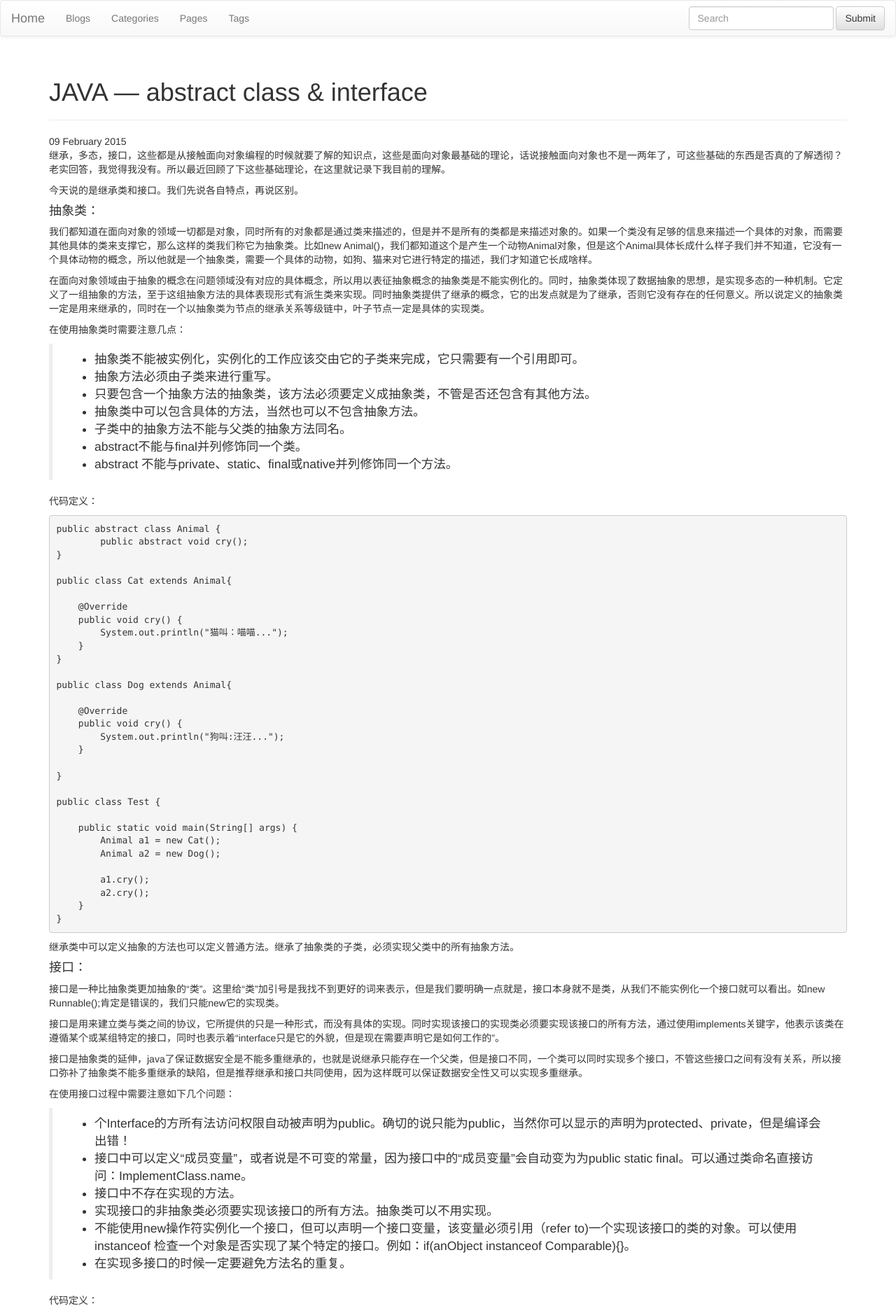
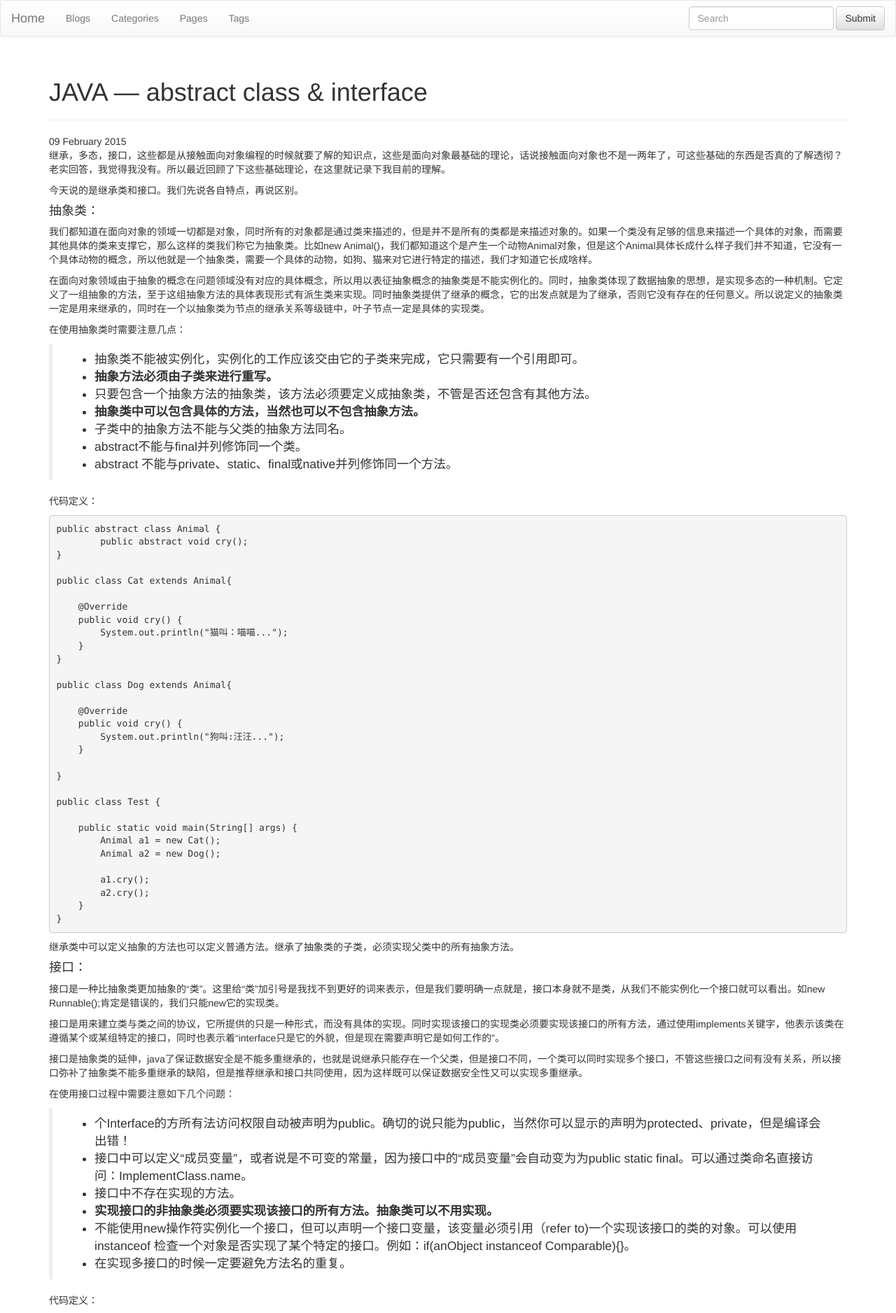
Before and after one commit to VivianJoJo/vivianjojo.github.com, a Jekyll site: the page built from _posts/2015-02-09-abstract-class--interface.md, in a window 1280 px wide. Shown: the top 1876 px of the page at 70% size. Built offline with Jekyll 4.4.1, drawn with Linux system fonts in a browser that asks for light colours; nearby versions of some CDN libraries; library files that are not in the unit come from our copies; comment, search, counter and statistics services are not loaded; some of the changed text lies outside the part shown.

```diff
--- a/_posts/2015-02-09-abstract-class--interface.md
+++ b/_posts/2015-02-09-abstract-class--interface.md
@@ -20,9 +20,9 @@ tags: []
 在使用抽象类时需要注意几点：
 
 >* 抽象类不能被实例化，实例化的工作应该交由它的子类来完成，它只需要有一个引用即可。
- * 抽象方法必须由子类来进行重写。
+ * **抽象方法必须由子类来进行重写。**
  * 只要包含一个抽象方法的抽象类，该方法必须要定义成抽象类，不管是否还包含有其他方法。
- * 抽象类中可以包含具体的方法，当然也可以不包含抽象方法。
+ * **抽象类中可以包含具体的方法，当然也可以不包含抽象方法。**
  * 子类中的抽象方法不能与父类的抽象方法同名。
  * abstract不能与final并列修饰同一个类。
  * abstract 不能与private、static、final或native并列修饰同一个方法。
@@ -76,7 +76,7 @@ tags: []
 > * 个Interface的方所有法访问权限自动被声明为public。确切的说只能为public，当然你可以显示的声明为protected、private，但是编译会出错！
  * 接口中可以定义“成员变量”，或者说是不可变的常量，因为接口中的“成员变量”会自动变为为public static final。可以通过类命名直接访问：ImplementClass.name。
  * 接口中不存在实现的方法。
- * 实现接口的非抽象类必须要实现该接口的所有方法。抽象类可以不用实现。
+ * **实现接口的非抽象类必须要实现该接口的所有方法。抽象类可以不用实现。**
  * 不能使用new操作符实例化一个接口，但可以声明一个接口变量，该变量必须引用（refer to)一个实现该接口的类的对象。可以使用 instanceof 检查一个对象是否实现了某个特定的接口。例如：if(anObject instanceof Comparable){}。
  * 在实现多接口的时候一定要避免方法名的重复。
 
@@ -172,7 +172,7 @@ tags: []
 	    void alarm(){}
 	}
 
-这种实现方式基本上能够明确的反映出我们对于问题领域的理解，正确的揭示我们的设计意图。其实抽象类表示的是"is-a"关系，接口表示的是"like-a"关系，大家在选择时可以作为一个依据，当然这是建立在对问题领域的理解上的，比如：如果我们认为AlarmDoor在概念本质上是报警器，同时又具有Door的功能，那么上述的定义方式就要反过来了。
+这种实现方式基本上能够明确的反映出我们对于问题领域的理解，正确的揭示我们的设计意图。其实**抽象类表示的是"is-a"关系，接口表示的是"like-a"关系**,大家在选择时可以作为一个依据，当然这是建立在对问题领域的理解上的，比如：如果我们认为AlarmDoor在概念本质上是报警器，同时又具有Door的功能，那么上述的定义方式就要反过来了。
 >批注：
    ISP（Interface Segregation Principle）：面向对象的一个核心原则。它表明使用多个专门的接口比使用单一的总接口要好。
    一个类对另外一个类的依赖性应当是建立在最小的接口上的。
```
Also changed, not shown: assets/themes/bootstrap-3/css/style.css (+6 -1 lines).
